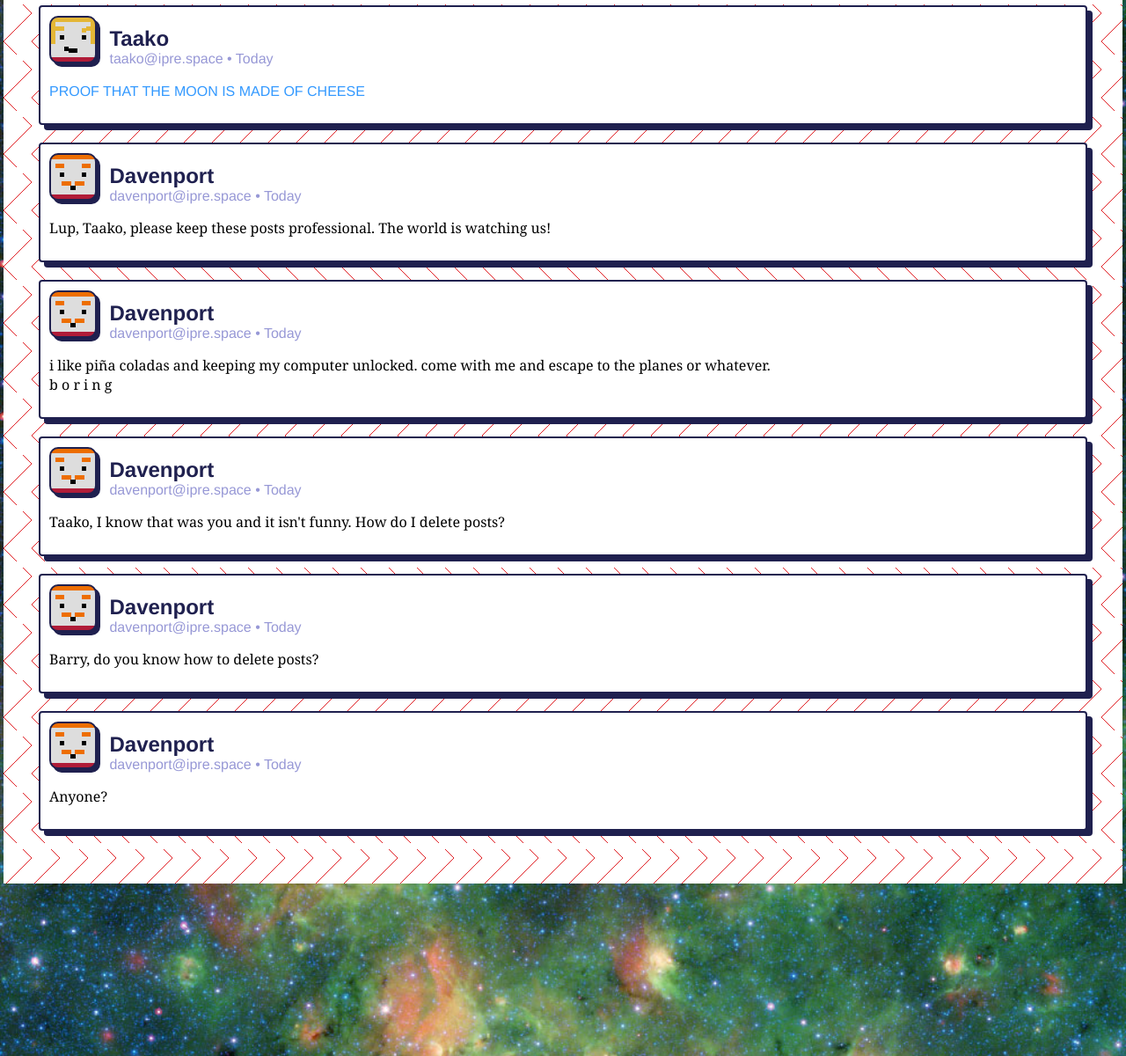
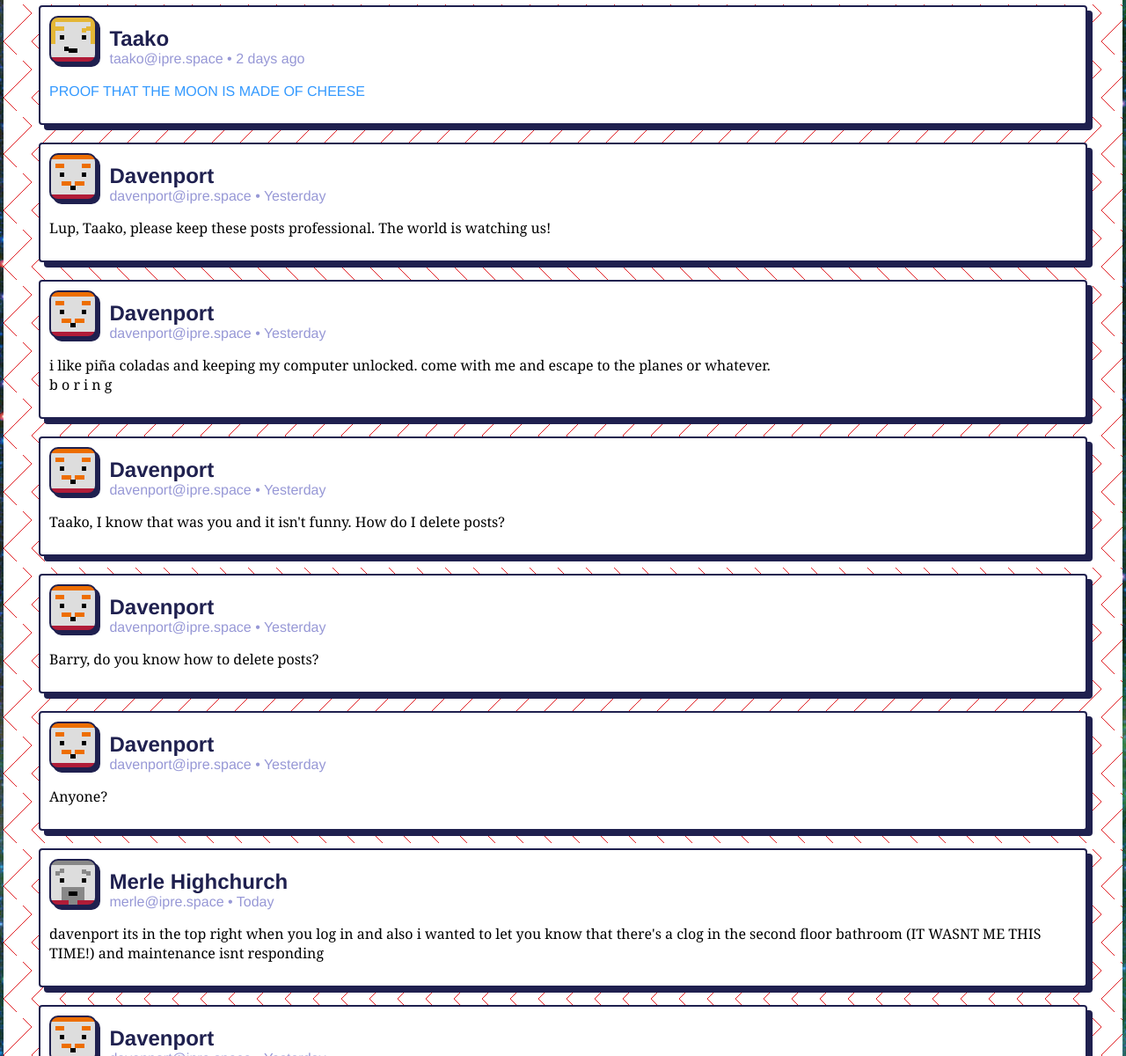
Before and after one commit to Inst-of-Planar-Research-and-Exploration/IPRE-website, a Jekyll site: the page built from index.html, in a window 1280 px wide and 1400 px high, scrolled down 1974 px. Shown: the part 200-1400 px from the top of the window at 88% size. Built offline with Jekyll 4.4.1, drawn with Linux system fonts in a browser that asks for light colours; some web fonts are replaced; some of the changed text lies outside the part shown.

Commit message:
Added more to crew updates

```diff
--- a/css/main.scss
+++ b/css/main.scss
@@ -332,7 +332,9 @@
   }
 
   .post-body {
-
+    & .emoji-large {
+      font-size: $font-size_extra-large;
+    }
   }
 
   // .post-datetime {
--- a/index.html
+++ b/index.html
@@ -72,7 +72,7 @@
       <div class="post-avatar taako"></div>
       <div class="container_post-metadata">
         <span class="post-name">Taako</span>
-        <span class="post-contact">taako@ipre.space • Today</span>
+        <span class="post-contact">taako@ipre.space • 2 days ago</span>
       </div>
       <p class="post-body">
         <a href="http://zemonster.tripod.com/cheesy.html">PROOF THAT THE MOON IS MADE OF CHEESE</a>
@@ -83,7 +83,7 @@
       <div class="post-avatar davenport"></div>
       <div class="container_post-metadata">
         <span class="post-name">Davenport</span>
-        <span class="post-contact">davenport@ipre.space • Today</span>
+        <span class="post-contact">davenport@ipre.space • Yesterday</span>
       </div>
       <p class="post-body">
         Lup, Taako, please keep these posts professional. The world is watching us!
@@ -94,7 +94,7 @@
       <div class="post-avatar davenport"></div>
       <div class="container_post-metadata">
         <span class="post-name">Davenport</span>
-        <span class="post-contact">davenport@ipre.space • Today</span>
+        <span class="post-contact">davenport@ipre.space • Yesterday</span>
       </div>
       <p class="post-body">
         i like piña coladas and keeping my computer unlocked. come with me and escape to the planes or whatever.<br />
@@ -106,7 +106,7 @@
       <div class="post-avatar davenport"></div>
       <div class="container_post-metadata">
         <span class="post-name">Davenport</span>
-        <span class="post-contact">davenport@ipre.space • Today</span>
+        <span class="post-contact">davenport@ipre.space • Yesterday</span>
       </div>
       <p class="post-body">
         Taako, I know that was you and it isn't funny. How do I delete posts?
@@ -117,7 +117,7 @@
       <div class="post-avatar davenport"></div>
       <div class="container_post-metadata">
         <span class="post-name">Davenport</span>
-        <span class="post-contact">davenport@ipre.space • Today</span>
+        <span class="post-contact">davenport@ipre.space • Yesterday</span>
       </div>
       <p class="post-body">
         Barry, do you know how to delete posts?
@@ -128,12 +128,56 @@
       <div class="post-avatar davenport"></div>
       <div class="container_post-metadata">
         <span class="post-name">Davenport</span>
-        <span class="post-contact">davenport@ipre.space • Today</span>
+        <span class="post-contact">davenport@ipre.space • Yesterday</span>
       </div>
       <p class="post-body">
         Anyone?
       </p>
     </div>
 
+    <div class="post">
+      <div class="post-avatar merle"></div>
+      <div class="container_post-metadata">
+        <span class="post-name">Merle Highchurch</span>
+        <span class="post-contact">merle@ipre.space • Today</span>
+      </div>
+      <p class="post-body">
+        davenport its in the top right when you log in and also i wanted to let you know that there's a clog in the second floor bathroom (IT WASNT ME THIS TIME!) and maintenance isnt responding
+      </p>
+    </div>
+
+    <div class="post">
+      <div class="post-avatar davenport"></div>
+      <div class="container_post-metadata">
+        <span class="post-name">Davenport</span>
+        <span class="post-contact">davenport@ipre.space • Yesterday</span>
+      </div>
+      <p class="post-body">
+        MERLE! THESE POSTS ARE <strong>PUBLIC</strong>! For the love of Pan, DELETE THAT if you know how and DM me next time!
+      </p>
+    </div>
+
+    <div class="post">
+      <div class="post-avatar lucretia"></div>
+      <div class="container_post-metadata">
+        <span class="post-name">Lucretia</span>
+        <span class="post-contact">lucretia@ipre.space • Yesterday</span>
+      </div>
+      <p class="post-body">
+        <span class="emoji-large">🤦‍♀️</span>
+      </p>
+    </div>
+
+    <div class="post">
+      <div class="post-avatar magnus"></div>
+      <div class="container_post-metadata">
+        <span class="post-name">Magnus Burnsides</span>
+        <span class="post-contact">magnus@ipre.space • Yesterday</span>
+      </div>
+      <p class="post-body">
+        <strong><em>Can we <u>leave</u> already?</em></strong>
+      </p>
+    </div>
+
   </div>
 </div>
```
